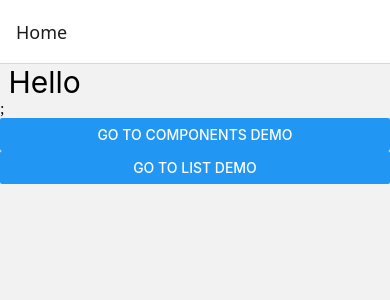
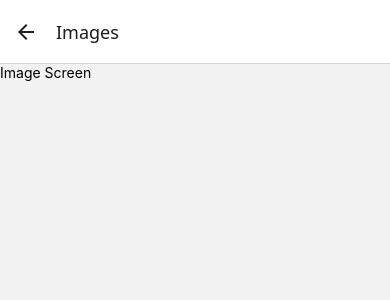
Before and after one commit to shamsraza/rn-basics, a React Native app: screen /Images in a window 390 px wide. Shown: the top 300 px of the page. Built offline with nearby package versions, Linux system fonts and the light colour scheme.

Commit message:
created ImageScreen component

```diff
--- a/App.js
+++ b/App.js
@@ -4,6 +4,7 @@ import { createNativeStackNavigator } from "@react-navigation/native-stack";
 import ComponentsScreens from "./src/screen/ComponentsScreen";
 import ListScreen from "./src/screen/ListScreen";
 import HomeScreen from "./src/screen/HomeScreen";
+import ImageScreen from "./src/screen/ImageScreen";
 
 const Stack = createNativeStackNavigator();
 
@@ -14,6 +15,7 @@ export default function App() {
         <Stack.Screen name="Home" component={HomeScreen} />
         <Stack.Screen name="List" component={ListScreen} />
         <Stack.Screen name="Components" component={ComponentsScreens} />
+        <Stack.Screen name="Images" component={ImageScreen} />
       </Stack.Navigator>
     </NavigationContainer>
   );
--- a/src/screen/HomeScreen.js
+++ b/src/screen/HomeScreen.js
@@ -12,6 +12,10 @@ const HomeScreen = props => {
       title="Go to List Demo"
       onPress={() => props.navigation.navigate('List')}
       />
+      <Button
+      title="Go to ImageScreen"
+      onPress={() => props.navigation.navigate('Images')}
+      />
     </View>
   );
 };
--- /dev/null
+++ b/src/screen/ImageScreen.js
@@ -0,0 +1,10 @@
+import React from "react";
+import { View, Text, StyleSheet } from "react-native";
+
+const ImageScreen = () => {
+  return <Text>Image Screen</Text>;
+};
+
+const styles = StyleSheet.create({});
+
+export default ImageScreen;
```
